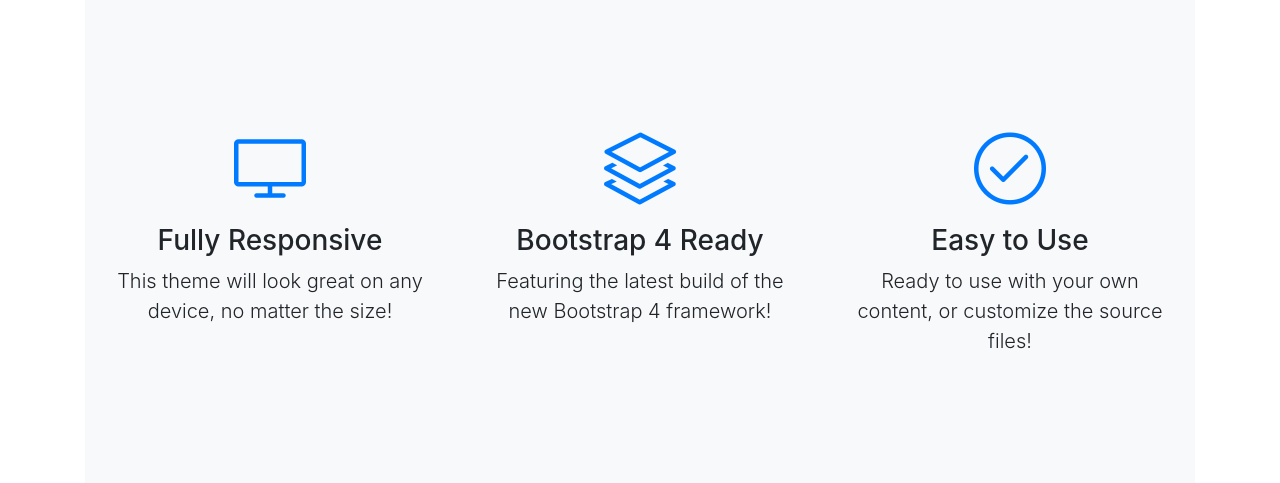
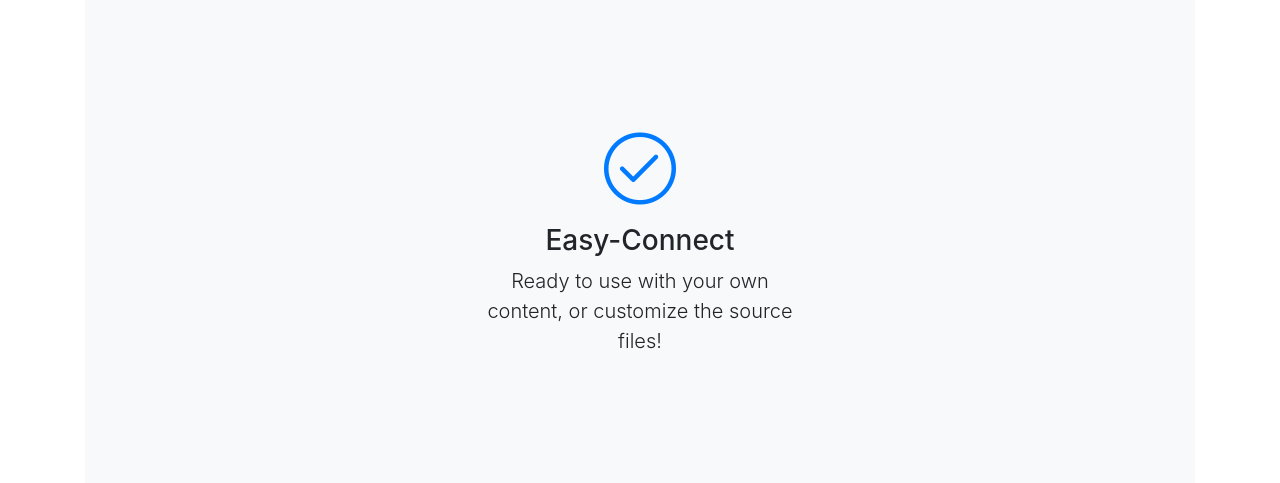
Before and after one commit to KengKKK/Easy-Connect, a Django app: page / in a window 1280 px wide. Shown: the part 56-539 px from the top of the page. Run offline with Django 3.2, Linux system fonts and the light colour scheme; some libraries are stand-ins or nearby versions.

Commit message:
fck switch

```diff
--- /dev/null
+++ b/devicelist.txt
@@ -0,0 +1,3 @@
+192.168.11.1 2017
+192.168.11.1 2018
+192.168.11.1 2019
--- a/myapp/template/home.html
+++ b/myapp/template/home.html
@@ -79,33 +79,15 @@
         </div>
     </nav>
 
-     <section class="features-icons bg-light text-center">
-        <div class="container">
+     <section class="features-icons bg-light text-center" >
+        <div class="container" >
             <div class="row">
-                <div class="col-lg-4">
-                    <div class="features-icons-item mx-auto mb-5 mb-lg-0 mb-lg-3">
-                        <div class="features-icons-icon d-flex">
-                            <i class="icon-screen-desktop m-auto text-primary"></i>
-                        </div>
-                        <h3>Fully Responsive</h3>
-                        <p class="lead mb-0">This theme will look great on any device, no matter the size!</p>
-                    </div>
-                </div>
-                <div class="col-lg-4">
-                    <div class="features-icons-item mx-auto mb-5 mb-lg-0 mb-lg-3">
-                        <div class="features-icons-icon d-flex">
-                            <i class="icon-layers m-auto text-primary"></i>
-                        </div>
-                        <h3>Bootstrap 4 Ready</h3>
-                        <p class="lead mb-0">Featuring the latest build of the new Bootstrap 4 framework!</p>
-                    </div>
-                </div>
-                <div class="col-lg-4">
+                <div class="col-lg-12">
                     <div class="features-icons-item mx-auto mb-0 mb-lg-3">
                         <div class="features-icons-icon d-flex">
                             <i class="icon-check m-auto text-primary"></i>
                         </div>
-                        <h3>Easy to Use</h3>
+                        <h3>Easy-Connect</h3>
                         <p class="lead mb-0">Ready to use with your own content, or customize the source files!</p>
                     </div>
                 </div>
--- a/myapp/template/registration/login.html
+++ b/myapp/template/registration/login.html
@@ -31,10 +31,6 @@
           <div class="masthead-content text-white py-5 py-md-0">
             <h1 class="mb-3">Easy-Connect</h1>
             <p class="mb-5">Connect and Show Config the router Sign in for using the Website</p>
-
-
-
-
 
 
                   {% if user.is_authenticated %}
```
Also changed, not shown: connect.1.py (deleted, +0 -30 lines), connect.py (+0 -7 lines), db.sqlite3, 1 other file.
